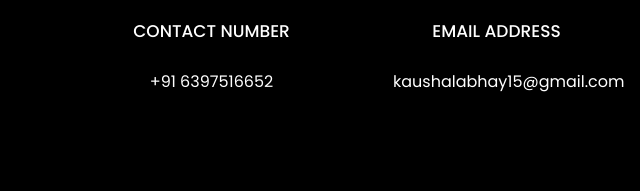
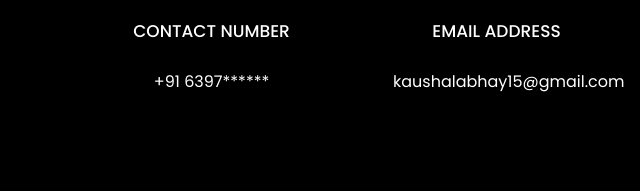
Before and after one commit to Abhaykauahal21/Portfolio.io, a plain HTML site: page index.html in a window 1280 px wide. Shown: the part 3306-3497 px from the top of the page, 286-926 px from the left. Drawn offline with Linux system fonts and the light colour scheme; animation ran at ten frames a second; files whose address does not match are found by name.

Commit message:
Update index.html

```diff
--- a/index.html
+++ b/index.html
@@ -506,7 +506,7 @@
               </div>
               <h3 class="mb-4">Contact Number</h3>
               <p>
-                <a href="tel://7470695586">+91 6397516652</a>
+                <a href="tel://7470695586">+91 6397******</a>
               </p>
             </div>
           </div>
```
